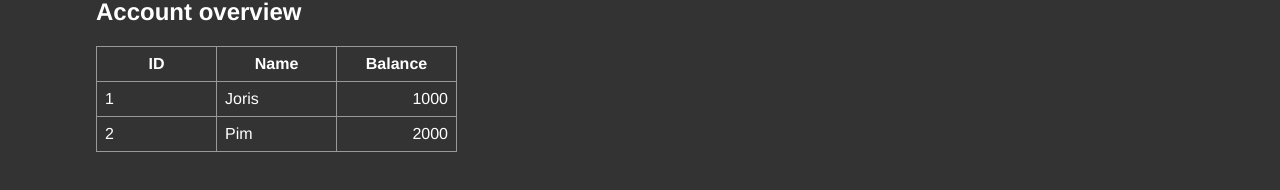
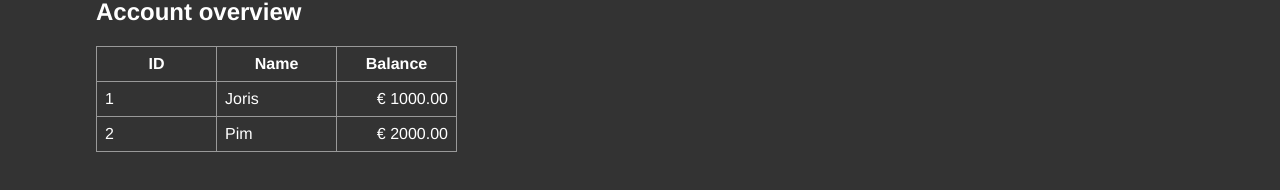
Before and after one commit to ludder/someday, a Next.js app: page / in a window 1280 px wide. Shown: the part 186-376 px from the top of the page. Built offline with nearby package versions, Linux system fonts and the light colour scheme.

Commit message:
Format amounts

```diff
--- a/components/AccountOverview/AccountOverview.tsx
+++ b/components/AccountOverview/AccountOverview.tsx
@@ -1,4 +1,5 @@
 import { useBank } from "../../contexts/BankContext";
+import { formatAmount } from "../../utils";
 
 export const AccountOverview = () => {
   const { state } = useBank();
@@ -23,7 +24,7 @@ export const AccountOverview = () => {
             <tr key={account.id}>
               <td>{account.id}</td>
               <td>{account.name}</td>
-              <td className="align-right">{account.balance}</td>
+              <td className="align-right">{formatAmount(account.balance)}</td>
             </tr>
           ))}
         </tbody>
--- a/styles/global.css
+++ b/styles/global.css
@@ -42,3 +42,7 @@ th, td {
 td.align-right {
   text-align: right;
 }
+
+.negative {
+  color: #f00;
+}
--- /dev/null
+++ b/utils/index.tsx
@@ -0,0 +1,11 @@
+import React from "react";
+
+export function formatAmount(
+  amount: number,
+  decimalPlaces: number = 2
+): React.ReactElement {
+  const className = amount < 0 ? "negative" : "positive";
+  return (
+    <span className={className}>{`€ ${amount.toFixed(decimalPlaces)}`}</span>
+  );
+}
```
